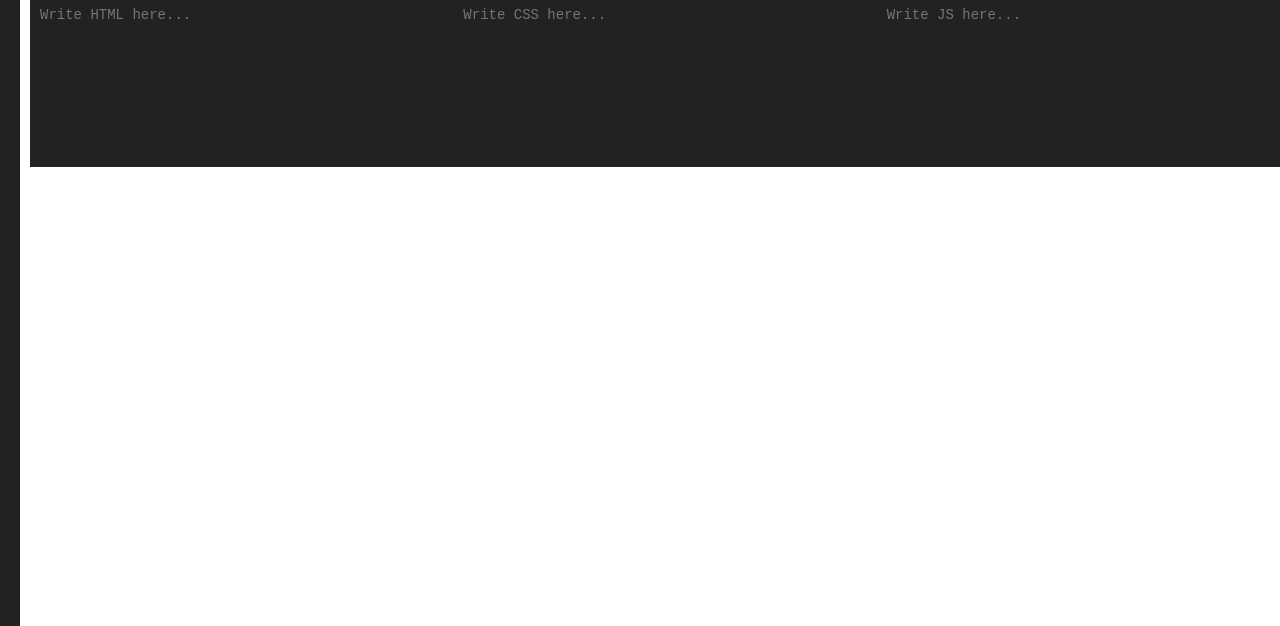
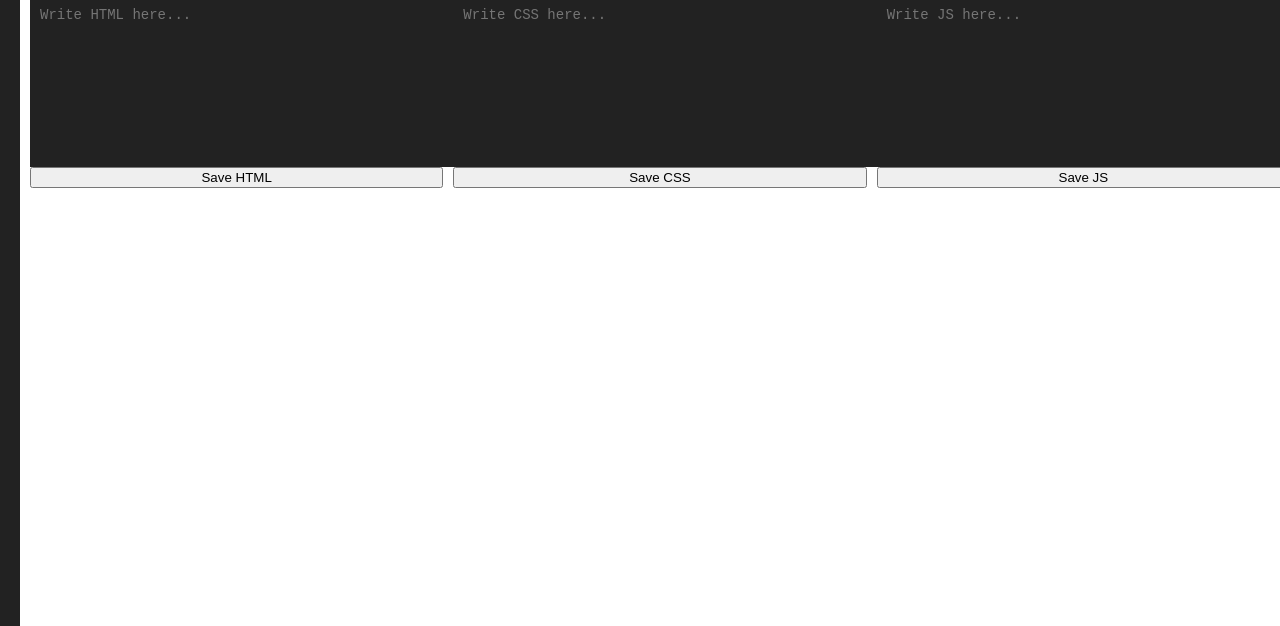
Before and after one commit to jarvisluke416/LiveEditor, a plain HTML site: page index.html in a window 1280 px wide. Shown: the part 786-1412 px from the top of the page. Drawn offline with Linux system fonts and the light colour scheme.

Commit message:
Update index.html

```diff
--- a/index.html
+++ b/index.html
@@ -195,20 +195,26 @@
         <div class="editor">
           <label><i class="fa-brands fa-html5"></i> HTML</label>
           <textarea id="html-${editorId}" placeholder="Write HTML here..."></textarea>
+          <button onclick="saveEditorContent(${editorId}, 'html')">Save HTML</button>
         </div>
         <div class="editor">
           <label><i class="fa-brands fa-css3-alt"></i> CSS</label>
           <textarea id="css-${editorId}" placeholder="Write CSS here..."></textarea>
+          <button onclick="saveEditorContent(${editorId}, 'css')">Save CSS</button>
         </div>
         <div class="editor">
           <label><i class="fa-brands fa-js"></i> JS</label>
           <textarea id="js-${editorId}" placeholder="Write JS here..."></textarea>
+          <button onclick="saveEditorContent(${editorId}, 'js')">Save JS</button>
         </div>
         <iframe id="output-${editorId}"></iframe>
       `;
 
       accordion.appendChild(body);
       container.appendChild(accordion);
+
+      // Load saved content if available
+      loadSavedContent(editorId);
 
       ['html', 'css', 'js'].forEach(type => {
         document.getElementById(`${type}-${editorId}`).addEventListener('input', () => runEditor(editorId));
@@ -233,6 +239,23 @@
         <script>${jsCode}<\/script>
       `);
       doc.close();
+    }
+
+    // Save editor content to localStorage
+    function saveEditorContent(editorId, type) {
+      const content = document.getElementById(`${type}-${editorId}`).value;
+      localStorage.setItem(`editor-${editorId}-${type}`, content);
+      alert(`${type.toUpperCase()} content saved!`);
+    }
+
+    // Load saved content from localStorage
+    function loadSavedContent(editorId) {
+      ['html', 'css', 'js'].forEach(type => {
+        const savedContent = localStorage.getItem(`editor-${editorId}-${type}`);
+        if (savedContent) {
+          document.getElementById(`${type}-${editorId}`).value = savedContent;
+        }
+      });
     }
 
     // Accordion toggle
@@ -315,7 +338,6 @@
       }
     });
 
-    // Start with one editor
     addEditor();
   </script>
 </body>
```
